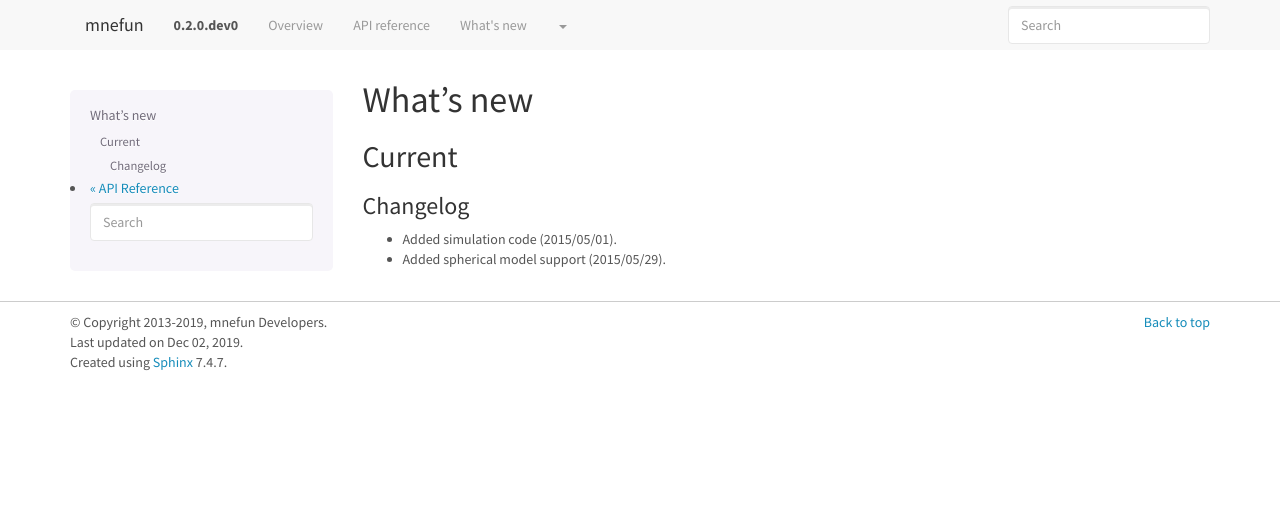
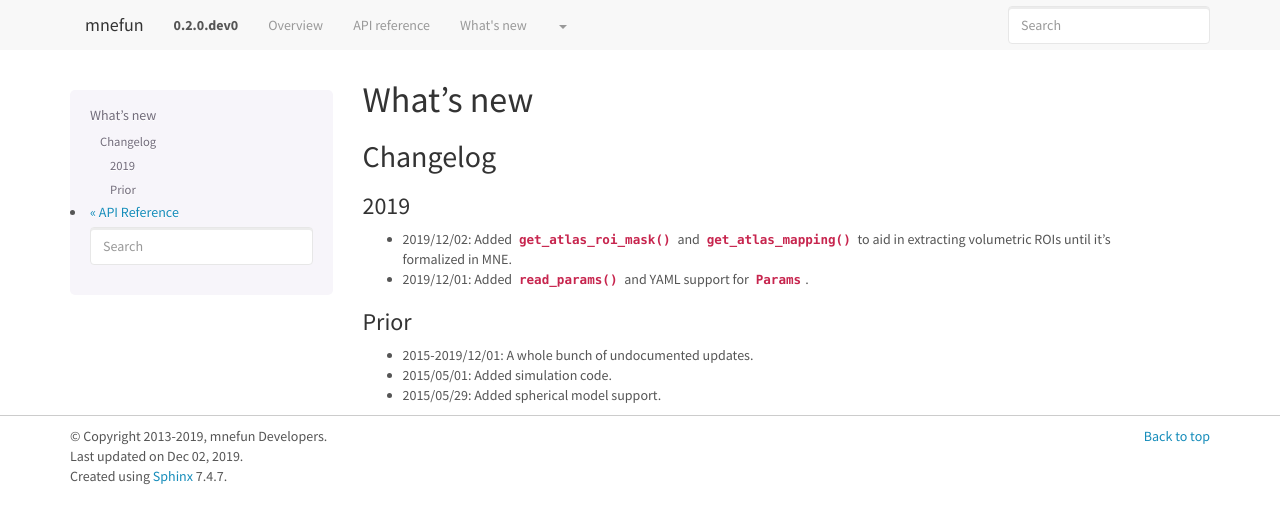
Before and after one commit to LABSN/mnefun, a Sphinx documentation site: the page built from doc/whats_new.rst, in a window 1280 px wide. Shown: the top 524 px of the page. Built offline with Sphinx 7.4.7, drawn with Linux system fonts in a browser that asks for light colours.

Commit message:
DOC: Document change

```diff
--- a/doc/whats_new.rst
+++ b/doc/whats_new.rst
@@ -1,12 +1,23 @@
 What's new
 ==========
 
-Current
--------
+.. currentmodule:: mnefun
 
 Changelog
 ~~~~~~~~~
 
-- Added simulation code (2015/05/01).
+2019
+^^^^
+- 2019/12/02: Added :func:`get_atlas_roi_mask` and :func:`get_atlas_mapping`
+  to aid in extracting volumetric ROIs until it's formalized in MNE.
 
-- Added spherical model support (2015/05/29).
+- 2019/12/01: Added :func:`read_params` and YAML support for :class:`Params`.
+
+Prior
+^^^^^
+
+- 2015-2019/12/01: A whole bunch of undocumented updates.
+
+- 2015/05/01: Added simulation code.
+
+- 2015/05/29: Added spherical model support.
```
Also changed, not shown: 1 other file.
